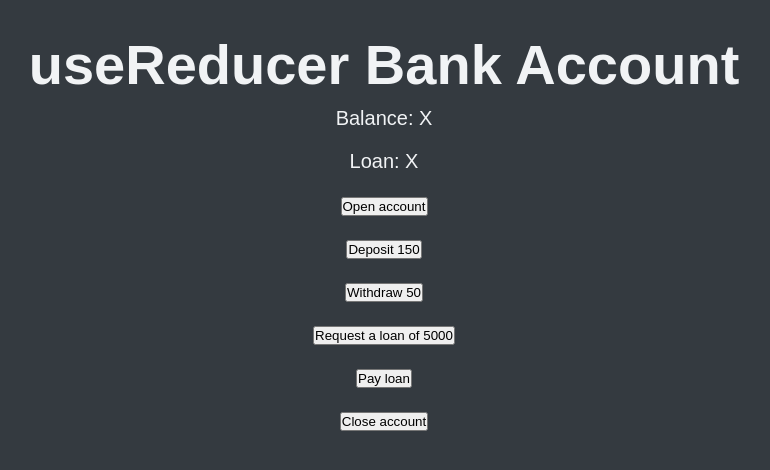
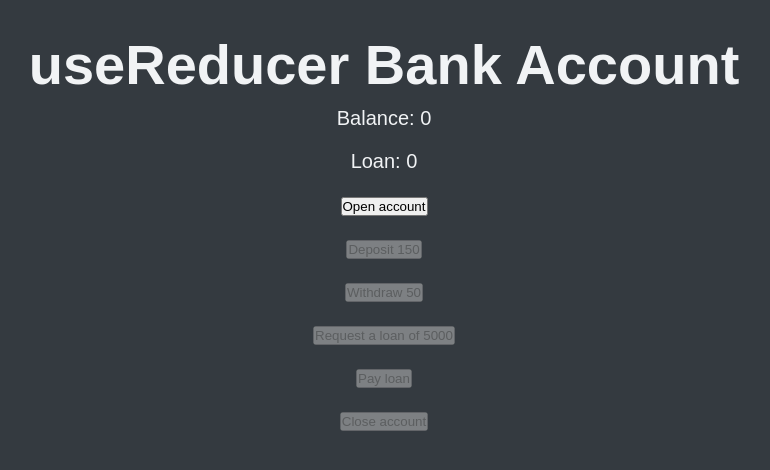
Before and after one commit to fissid/reactQuizApp, a React (Create React App) app in the folder react-quiz-app/: page / in a window 1280 px wide. Shown: the top 470 px of the page, without its empty margins (256-1026 px from the left). Built offline with nearby package versions, Linux system fonts and the light colour scheme.

Commit message:
quiz updates

```diff
--- a/react-quiz-app/src/BankAccount.jsx
+++ b/react-quiz-app/src/BankAccount.jsx
@@ -1,3 +1,4 @@
+import { useReducer } from "react";
 import "./styles.css";
 
 /*
@@ -18,46 +19,98 @@ INSTRUCTIONS / CONSIDERATIONS:
 7. Customer can only close an account if there is no loan, AND if the balance is zero. If this condition is not met, just return the state. If the condition is met, the account is deactivated and all money is withdrawn. The account basically gets back to the initial state
 */
 
-const initialState = {
+const INITIALSTATE = {
   balance: 0,
   loan: 0,
   isActive: false,
+  hasLoanEver: false,
 };
 
+function reducer(state, action) {
+  // state.type variations: openAccount, deposit, withdraw, requestLoan, payLoan, closeAccount
+  switch (action.type) {
+    case "openAccount":
+      return {
+        ...state,
+        isActive: true,
+        balance: 500,
+      };
+    case "requestLoan":
+      return {
+        ...state,
+        hasLoanEver: true,
+        loan: state.hasLoanEver ? state.loan : state.loan + 5000,
+        balance: state.hasLoanEver ? state.balance : state.balance + 5000,
+      };
+    case "payLoan":
+      if (state.balance >= state.loan) {
+        return {
+          ...state,
+          balance: state.balance - state.loan,
+          loan: state.loan - state.loan,
+          hasLoanEver: false,
+        };
+      } else {
+        return {
+          ...state,
+        };
+      }
+    case "closeAccount":
+      return {
+        ...state,
+        isActive: state.balance === 0 ? (state.loan === 0 ? false : true) : true,
+      };
+    case "withdraw":
+      return {
+        ...state,
+        balance: state.balance >= 50 ? state.balance - 50 : state.balance,
+      };
+    case "deposit":
+      return {
+        ...state,
+        balance: state.balance + 150,
+      };
+    default:
+      throw new Error("smt happened");
+  }
+}
+
 export default function App() {
+  const [state, dispatch] = useReducer(reducer, INITIALSTATE);
+  const { balance, loan, isActive } = state;
   return (
     <div className="App">
       <h1>useReducer Bank Account</h1>
-      <p>Balance: X</p>
-      <p>Loan: X</p>
+      <p>Balance: {balance}</p>
+      <p>Loan: {loan}</p>
 
       <p>
-        <button onClick={() => {}} disabled={false}>
+        <button onClick={() => dispatch({ type: "openAccount" })} disabled={isActive ? true : false}>
           Open account
         </button>
       </p>
       <p>
-        <button onClick={() => {}} disabled={false}>
+        <button onClick={() => dispatch({ type: "deposit" })} disabled={isActive ? false : true}>
           Deposit 150
         </button>
       </p>
       <p>
-        <button onClick={() => {}} disabled={false}>
+        <button onClick={() => dispatch({ type: "withdraw" })} disabled={isActive ? false : true}>
           Withdraw 50
         </button>
       </p>
       <p>
-        <button onClick={() => {}} disabled={false}>
+        <button onClick={() => dispatch({ type: "requestLoan" })} disabled={isActive ? false : true}>
           Request a loan of 5000
         </button>
       </p>
       <p>
-        <button onClick={() => {}} disabled={false}>
+        <button onClick={() => dispatch({ type: "payLoan" })} disabled={isActive ? false : true}>
           Pay loan
         </button>
       </p>
       <p>
-        <button onClick={() => {}} disabled={false}>
+        <button onClick={() => dispatch({ type: "closeAccount" })} disabled={isActive ? false : true}>
           Close account
         </button>
       </p>
```
